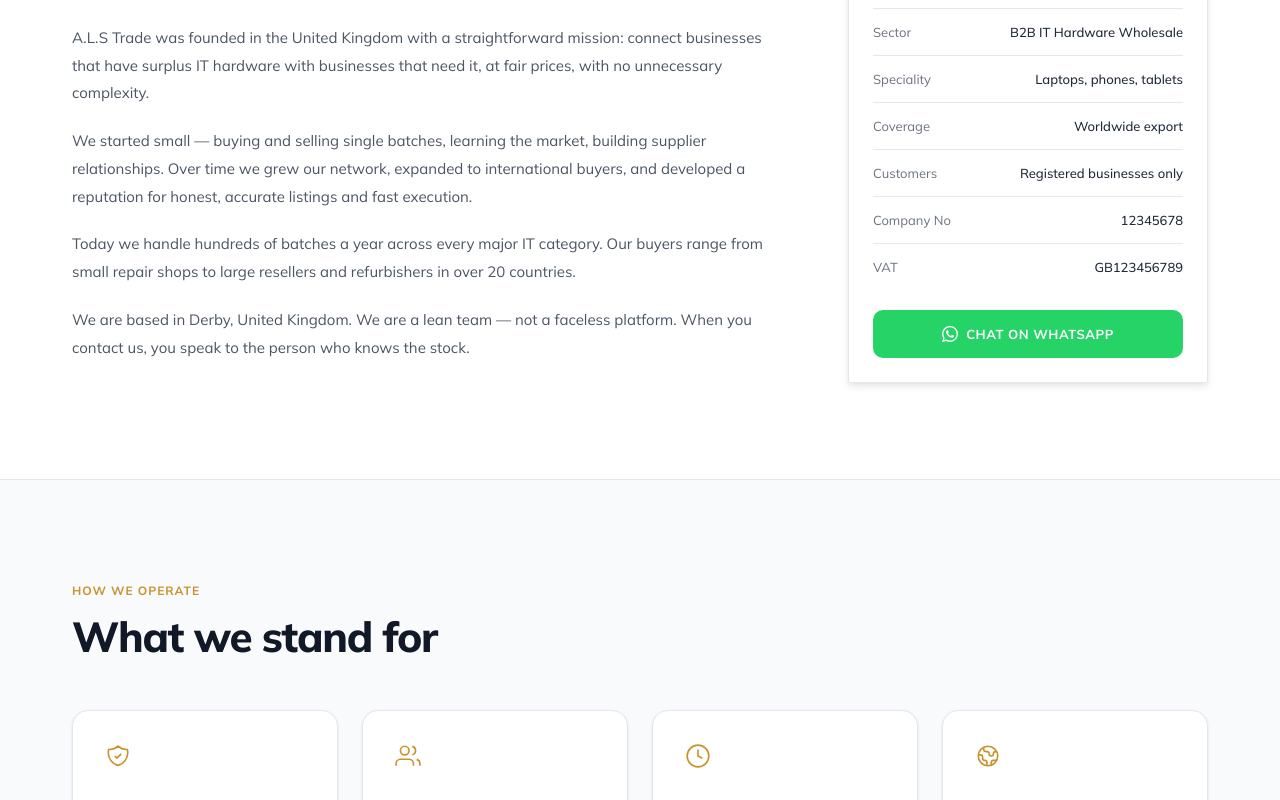
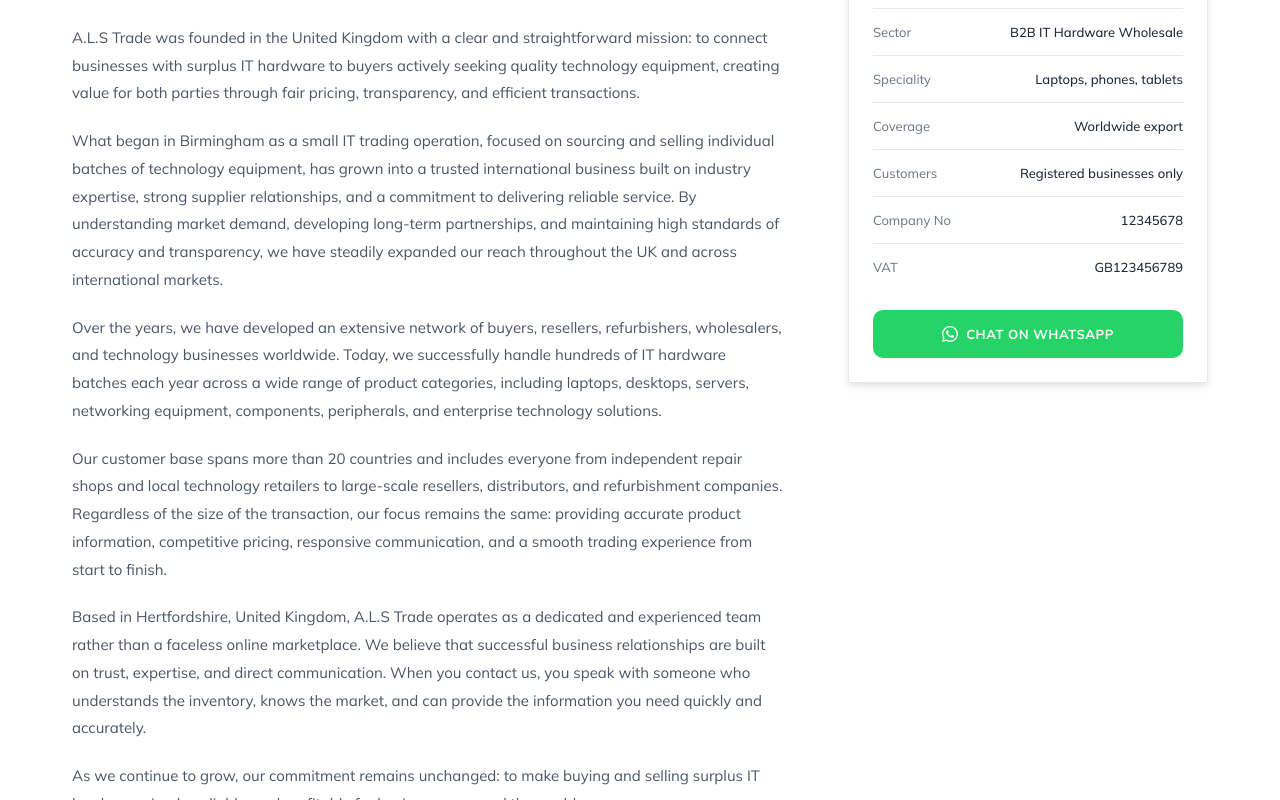
Before and after one commit to newbornspec/Als-Trade-wholesale, a React (Vite) app in the folder client/: page /about-us in a window 1280 px wide. Shown: the part 760-1560 px from the top of the page. Built offline with nearby package versions, Linux system fonts and the light colour scheme.

Commit message:
update about us story

```diff
--- a/client/src/pages/AboutPage.jsx
+++ b/client/src/pages/AboutPage.jsx
@@ -178,26 +178,42 @@
             <p className="section-eyebrow">Our story</p>
             <h2 className="story-title">Started with one batch.<br/>Built from there.</h2>
 
-            <p>
-              A.L.S Trade  was founded in the United Kingdom with a straightforward mission:
-              connect businesses that have surplus IT hardware with businesses that need it,
-              at fair prices, with no unnecessary complexity.
-            </p>
-            <p>
-              We started small — buying and selling single batches, learning the market,
-              building supplier relationships. Over time we grew our network, expanded to
-              international buyers, and developed a reputation for honest, accurate listings
-              and fast execution.
-            </p>
-            <p>
-              Today we handle hundreds of batches a year across every major IT category.
-              Our buyers range from small repair shops to large resellers and refurbishers
-              in over 20 countries.
-            </p>
-            <p>
-              We are based in Derby, United Kingdom. We are a lean team — not a faceless
-              platform. When you contact us, you speak to the person who knows the stock.
-            </p>
+            <p>A.L.S Trade was founded in the United Kingdom with a clear and straightforward mission: to
+              connect businesses with surplus IT hardware to buyers actively seeking quality technology equipment,
+               creating value for both parties through fair pricing, transparency, and efficient transactions.</p>
+
+<p>What began in Birmingham as a small IT trading operation, focused on
+  sourcing and selling individual batches of technology equipment, has grown into a trusted
+  international business built on industry expertise, strong supplier relationships,
+  and a commitment to delivering reliable service. By understanding market demand,
+   developing long-term partnerships, and maintaining high standards of accuracy
+    and transparency, we have steadily expanded our reach throughout the UK
+    and across international markets.</p>
+
+<p>Over the years, we have developed an extensive network of buyers,
+   resellers, refurbishers, wholesalers, and technology businesses worldwide.
+   Today, we successfully handle hundreds of IT hardware batches each year
+   across a wide range of product categories, including laptops, desktops,
+    servers, networking equipment, components, peripherals, and enterprise
+    technology solutions.</p>
+
+<p>Our customer base spans more than 20 countries and includes everyone
+   from independent repair shops and local technology retailers to
+   large-scale resellers, distributors, and refurbishment companies.
+   Regardless of the size of the transaction, our focus remains the same:
+   providing accurate product information, competitive pricing, responsive
+    communication, and a smooth trading experience from start to finish.</p>
+
+<p>Based in Hertfordshire, United Kingdom, A.L.S Trade operates as a
+   dedicated and experienced team rather than a faceless online marketplace.
+    We believe that successful business relationships are built on trust, expertise,
+     and direct communication. When you contact us, you speak with someone who understands
+     the inventory, knows the market, and can provide the information you need quickly
+      and accurately.</p>
+
+<p>As we continue to grow, our commitment remains unchanged: to make buying and
+  selling surplus IT hardware simple, reliable, and profitable for businesses
+  around the world.</p>
           </div>
 
           {/* Right: info card */}
```
